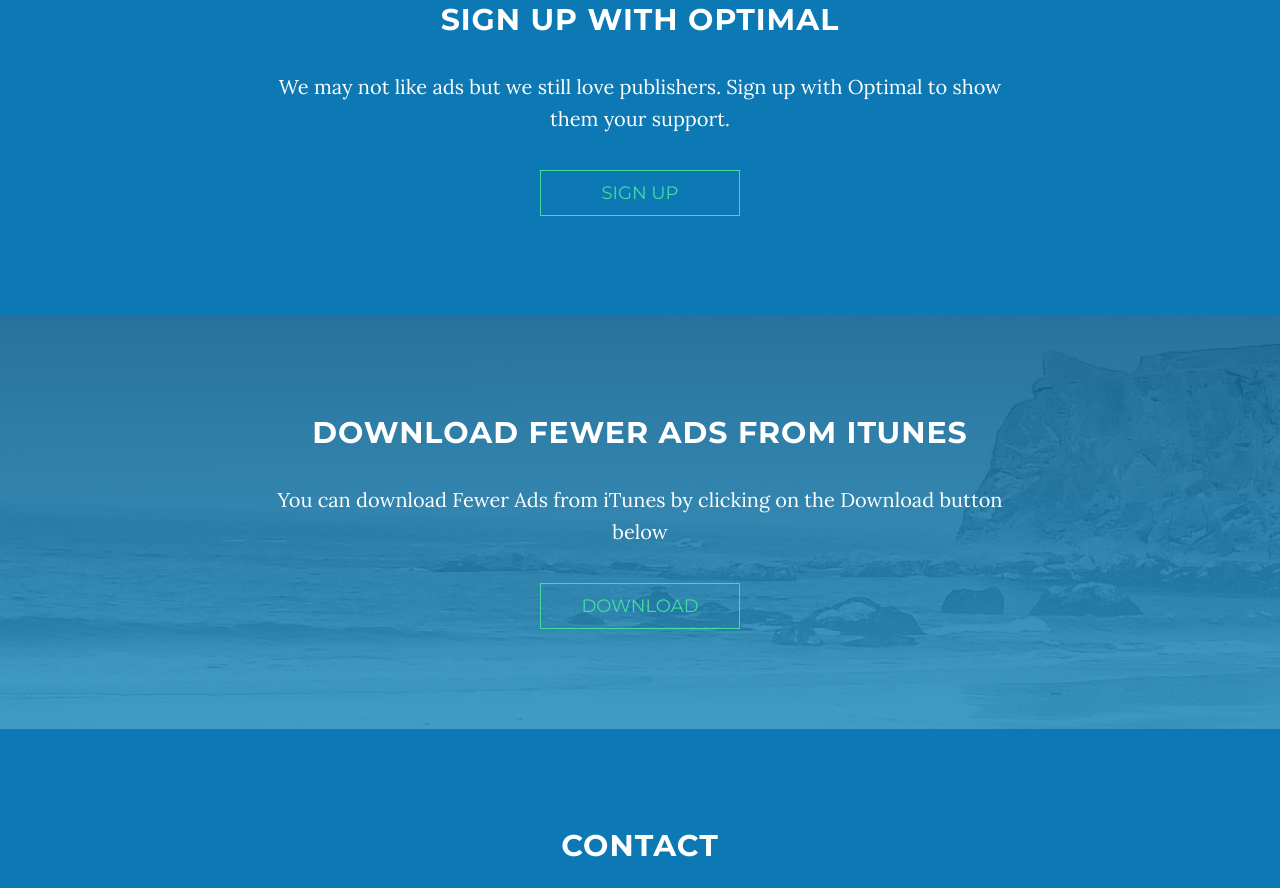
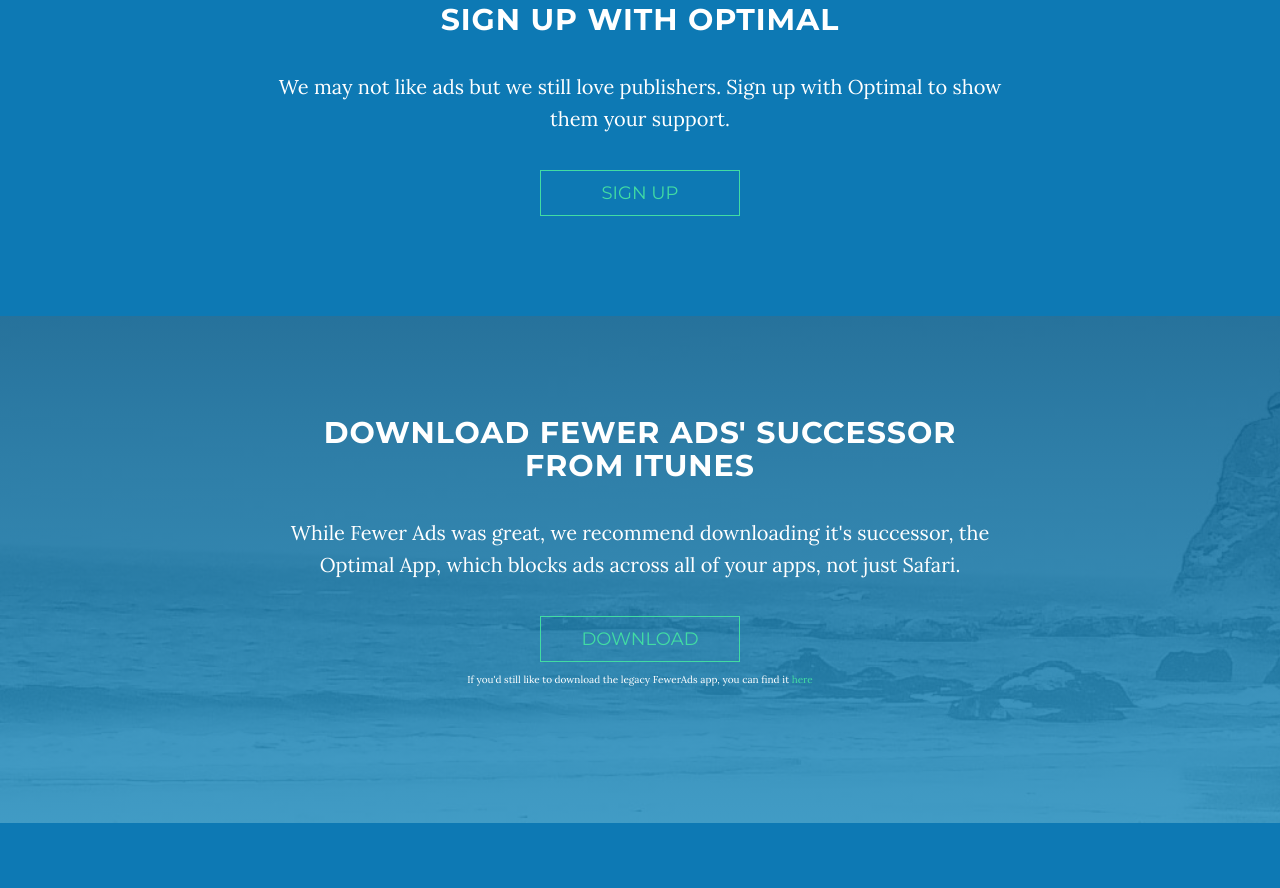
Before and after one commit to fewerads/fewerads.github.io, a plain HTML site: page index.html in a window 1280 px wide. Shown: the part 1231-2119 px from the top of the page. Drawn offline with Linux system fonts and the light colour scheme; some packages are replaced by stand-ins of ours.

Commit message:
optimal block

```diff
--- a/index.html
+++ b/index.html
@@ -77,7 +77,8 @@
       <div class="row">
         <div class="col-md-8 col-md-offset-2">
           <h1 class="brand-heading">Fewer Ads</h1>
-          <p class="intro-text">Experience the web as it should be</p>
+          <p class="intro-text">Experience the web as it should be using <br/>
+            <a style="font-family: Arial,sans-serif; font-weight: bold; color: rgb(249, 255, 184);" href="https://itunes.apple.com/app/id1143964156">Optimal BLOCK</a></p>
           <a href="#about" class="btn btn-circle page-scroll">
             <i class="fa fa-angle-double-down animated"></i>
           </a>
@@ -119,9 +120,10 @@
   <div class="download-section">
     <div class="container">
       <div class="col-lg-8 col-lg-offset-2">
-        <h2>Download Fewer Ads from Itunes</h2>
-        <p>You can download Fewer Ads from iTunes by clicking on the Download button below</p>
-        <a href="https://itunes.apple.com/gb/app/fewer-ads/id1088701382" class="btn btn-default btn-lg">Download</a>
+        <h2>Download Fewer Ads' Successor from Itunes</h2>
+        <p>While Fewer Ads was great, we recommend downloading it's successor, the Optimal App, which blocks ads across all of your apps, not just Safari.</p>
+        <a href="https://itunes.apple.com/app/id1143964156" class="btn btn-default btn-lg">Download</a>
+        <p style="font-size: 10px; padding-top: 10px">If you'd still like to download the legacy FewerAds app, you can find it <a href="https://itunes.apple.com/gb/app/fewer-ads/id1088701382">here</a></p>
       </div>
     </div>
   </div>
```
Also changed, not shown: 1 other file.
